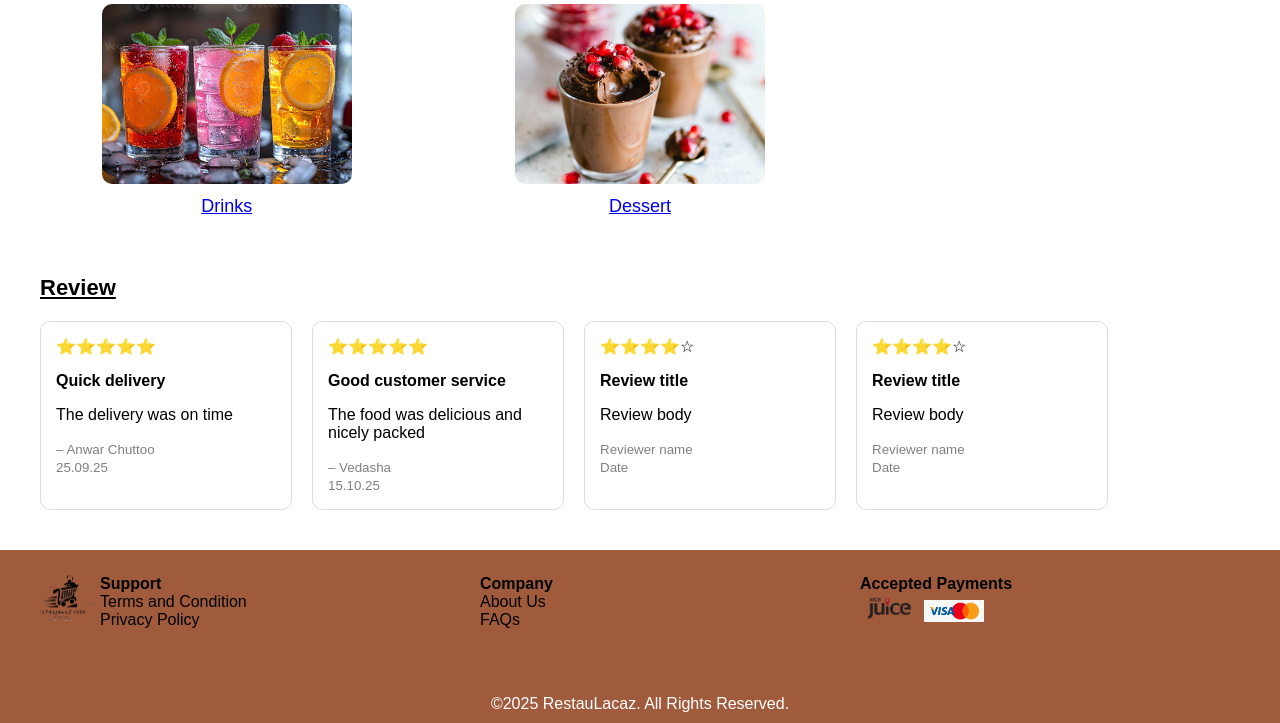
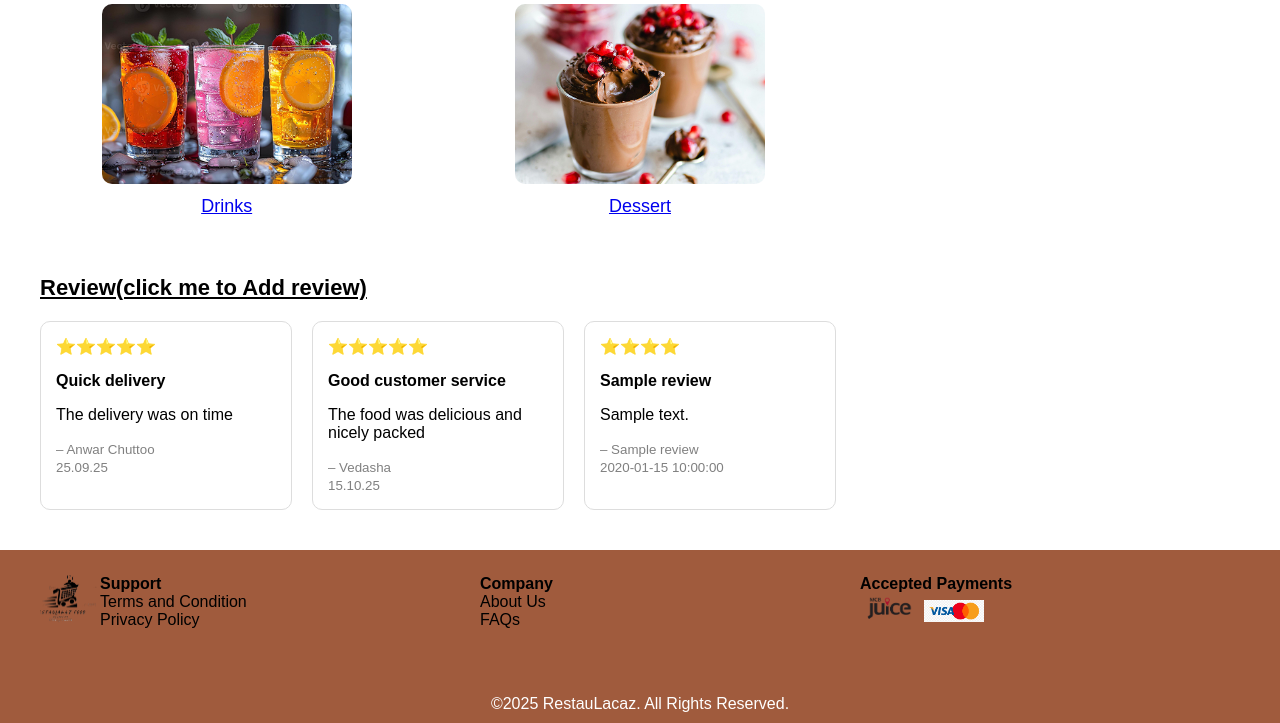
Before and after one commit to Vedasha2811/RestauLacaz, a PHP site: page /home.php in a window 1280 px wide. Shown: the part 1328-2051 px from the top of the page. Run offline with PHP 8.4, Linux system fonts and the light colour scheme; tables that the repository leaves empty or names only in its code hold one stand-in row (values such as "Sample post").

Commit message:
Update home.php

```diff
--- a/home.php
+++ b/home.php
@@ -52,6 +52,7 @@
             font-weight: bold;
             text-decoration: underline;
         }
+
         .category-container {
             display: grid;
             grid-template-columns: repeat(3, 1fr);
@@ -59,6 +60,7 @@
             justify-items: center;
             padding: 0 40px;
         }
+
         .category {
             text-align: center;
         }
@@ -81,11 +83,13 @@
             font-weight: bold;
             text-decoration: underline;
         }
+
         .review-cards {
             display: flex;
             gap: 20px;
             margin-top: 20px;
         }
+
         .card {
             border: 1px solid #ddd;
             border-radius: 10px;
@@ -129,7 +133,7 @@
     <div class="category">
         <a href="italian.php">
             <img src="images/Italian.jpg">
-             <p>Italian</p>
+            <p>Italian</p>
         </a>
     </div>
 
@@ -162,22 +166,21 @@
     </div>
 
     <div class="category">
-        <a href = "salad.php">
+        <a href="salad.php">
             <img src="images/salad.jpg">
             <p>Salad</p>
         </a>
-
     </div>
 
     <div class="category">
-        <a href = "drinks.php">
+        <a href="drinks.php">
             <img src="images/drinks.jpg">
             <p>Drinks</p>
         </a>
     </div>
 
     <div class="category">
-        <a href = "dessert.php">
+        <a href="dessert.php">
             <img src="images/dessert.jpg">
             <p>Dessert</p>
         </a>
@@ -185,11 +188,18 @@
 
 </div>
 
+<!-- REVIEW SECTION -->
 <div class="reviews">
-    <h2>Review</h2>
+
+    <h2>
+        <a href="add_review.php" style="text-decoration:none; color:black;">
+            Review(click me to Add review)
+        </a>
+    </h2>
 
     <div class="review-cards">
 
+        <!-- STATIC -->
         <div class="card">
             ⭐⭐⭐⭐⭐
             <h3>Quick delivery</h3>
@@ -204,19 +214,35 @@
             <small>– Vedasha<br>15.10.25</small>
         </div>
 
-        <div class="card">
-            ⭐⭐⭐⭐☆
-            <h3>Review title</h3>
-            <p>Review body</p>
-            <small>Reviewer name<br>Date</small>
-        </div>
+        <!-- DYNAMIC -->
+        <?php
+        try {
+            $conn = new PDO("mysql:host=localhost;dbname=restaulakaz", "root", "");
+            $conn->setAttribute(PDO::ATTR_ERRMODE, PDO::ERRMODE_EXCEPTION);
 
-        <div class="card">
-            ⭐⭐⭐⭐☆
-            <h3>Review title</h3>
-            <p>Review body</p>
-            <small>Reviewer name<br>Date</small>
-        </div>
+            $stmt = $conn->query("SELECT * FROM reviews ORDER BY id DESC LIMIT 2");
+
+            while ($row = $stmt->fetch(PDO::FETCH_ASSOC)) {
+
+                echo "<div class='card'>";
+
+                for ($i = 0; $i < $row['rating']; $i++) {
+                    echo "⭐";
+                }
+
+                echo "<h3>" . htmlspecialchars($row['title']) . "</h3>";
+                echo "<p>" . htmlspecialchars($row['comment']) . "</p>";
+                echo "<small>– " . htmlspecialchars($row['name']) . "<br>" . $row['date'] . "</small>";
+
+                echo "</div>";
+            }
+
+            $conn = null;
+
+        } catch (PDOException $e) {
+            echo "<p>Error loading reviews</p>";
+        }
+        ?>
 
     </div>
 </div>
```
